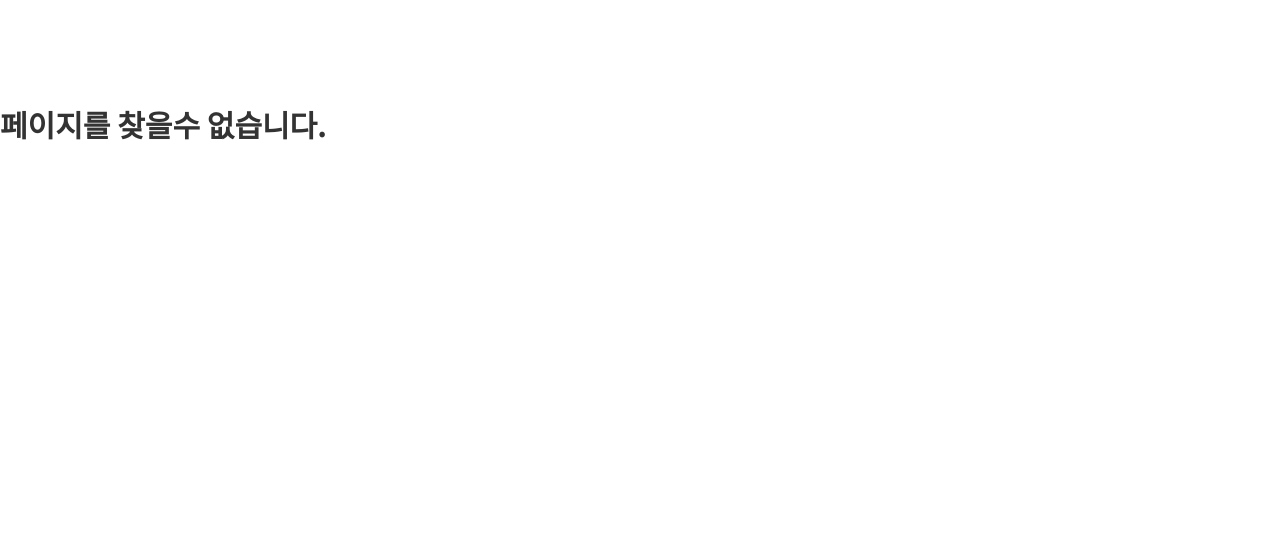
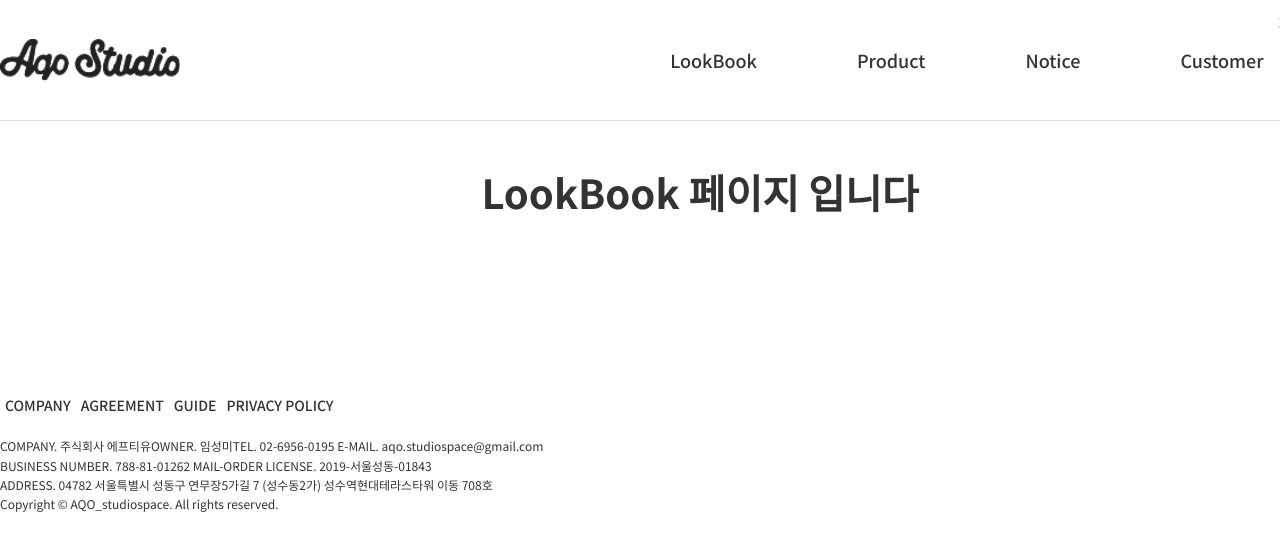
Before and after one commit to hyerin-Im/portfolio1, a React (Vite) app: page /lookbook in a window 1280 px wide. Shown: the top 550 px of the page. Built offline with nearby package versions, Linux system fonts and the light colour scheme; some icons are missing.

Commit message:
footer 내용 수정

```diff
--- a/src/App.jsx
+++ b/src/App.jsx
@@ -14,7 +14,7 @@ import Customer from "./pages/customer/Customer";
 import CustomerDetail from "./components/customer/CustomerDetail";
 import CustomerAdd from "./components/customer/CustomerAdd";
 import CustomerEdit from "./components/customer/CustomerEdit";
-import Press from "./pages/press/Press";
+import LookBook from "./pages/lookbook/LookBook";
 
 const App = () => {
     return (
@@ -27,7 +27,7 @@ const App = () => {
                         <Route path="/join" element={<Join />} />
                         <Route path="/login" element={<Login />} />
                         <Route path="/logout" element={<Logout />} />
-                        <Route path="/press" element={<Press />} />
+                        <Route path="/lookbook" element={<LookBook />} />
                         <Route path="/product" element={<Product />} />
                         <Route path="/cart" element={<Cart />} />
 
--- a/src/footer/Footer.jsx
+++ b/src/footer/Footer.jsx
@@ -1,11 +1,30 @@
+import { Link } from "react-router-dom";
 import { FooterWrap } from "./FooterStyle";
-
 
 const Footer = () => {
     return (
         <FooterWrap>
             <div className="inner">
-
+                <ul className="fMenu">
+                    <li>
+                        <Link to={"/"}>COMPANY</Link>
+                    </li>
+                    <li>
+                        <Link to={"/"}>AGREEMENT</Link>
+                    </li>
+                    <li>
+                        <Link to={"/"}>GUIDE</Link>
+                    </li>
+                    <li>
+                        <Link to={"/"}>PRIVACY POLICY</Link>
+                    </li>
+                </ul>
+                <ul>
+                    <li>COMPANY. 주식회사 에프티유OWNER. 임성미TEL. 02-6956-0195 E-MAIL. aqo.studiospace@gmail.com</li>
+                    <li>BUSINESS NUMBER. 788-81-01262 MAIL-ORDER LICENSE. 2019-서울성동-01843</li>
+                    <li>ADDRESS. 04782 서울특별시 성동구 연무장5가길 7 (성수동2가) 성수역현대테라스타워 이동 708호</li>
+                    <li> Copyright © AQO_studiospace. All rights reserved.</li>
+                </ul>
             </div>
         </FooterWrap>
     );
--- a/src/footer/FooterStyle.js
+++ b/src/footer/FooterStyle.js
@@ -1,11 +1,20 @@
-import styled from 'styled-components';
+import styled from "styled-components";
 
 export const FooterWrap = styled.footer`
     .inner {
         height: 250px;
-    }
-    h2 {
-        padding-top: 80px;
-        font-size: 20px;
+        .fMenu {
+            display: flex;
+            li {
+                margin: 20px 5px;
+                font-size: 14px;
+                font-weight: 500;
+            }
+        }
+        ul {
+            li {
+                font-size: 12px;
+            }
+        }
     }
 `;
--- a/src/header/NavBar.jsx
+++ b/src/header/NavBar.jsx
@@ -11,7 +11,7 @@ const NavBar = () => {
             <NavWrap className="nav">
                 <ul>
                     <li>
-                        <Link to={"/press"}>Press</Link>
+                        <Link to={"/lookbook"}>LookBook</Link>
                     </li>
                     <li>
                         <Link to={"/product"}>Product</Link>
--- a/src/pages/cart/Cart.jsx
+++ b/src/pages/cart/Cart.jsx
@@ -1,10 +1,15 @@
-import { useSelector } from 'react-redux';
-import CartList from '../../components/cart/CartList';
-import { CartWrap } from './ProjectStyle';
-import CartEmpty from '../../components/cart/CartEmpty';
+import { useSelector } from "react-redux";
+import CartList from "../../components/cart/CartList";
+import { CartWrap } from "./ProjectStyle";
+import CartEmpty from "../../components/cart/CartEmpty";
+import { useEffect } from "react";
 
 const Cart = () => {
     const { carts } = useSelector((state) => state.cart);
+
+    useEffect(() => {
+        window.scrollTo(0, 0);
+    }, []);
     return (
         <CartWrap className="cart-box">
             <div className="inner">{carts.length > 0 ? <CartList /> : <CartEmpty />}</div>
--- a/src/pages/customer/Customer.jsx
+++ b/src/pages/customer/Customer.jsx
@@ -1,8 +1,12 @@
-import CustomerLIst from '../../components/customer/CustomerLIst';
-import Pagination from '../../components/pagination/Pagination';
-import { CustomerWrap } from './CustomerStyle';
+import { useEffect } from "react";
+import CustomerLIst from "../../components/customer/CustomerLIst";
+import Pagination from "../../components/pagination/Pagination";
+import { CustomerWrap } from "./CustomerStyle";
 
 const Customer = () => {
+    useEffect(() => {
+        window.scrollTo(0, 0);
+    }, []);
     return (
         <CustomerWrap>
             <div className="inner">
--- /dev/null
+++ b/src/pages/lookbook/LookBook.jsx
@@ -0,0 +1,17 @@
+import { useEffect } from "react";
+import { PressWrap } from "./PressStyle";
+
+const LookBook = () => {
+    useEffect(() => {
+        window.scrollTo(0, 0);
+    }, []);
+    return (
+        <PressWrap>
+            <div className="inner">
+                <h2>LookBook 페이지 입니다</h2>
+            </div>
+        </PressWrap>
+    );
+};
+
+export default LookBook;
--- a/src/pages/main/Main.jsx
+++ b/src/pages/main/Main.jsx
@@ -7,8 +7,13 @@ import 'swiper/css/navigation';
 import Content1 from './Content1';
 import Content2 from './Content2';
 import Content3 from './Content3';
+import { useEffect } from 'react';
 
 const Main = () => {
+
+    useEffect(()=>{
+        window.scrollTo(0,0)
+    },[])
     return (
         <>
             <VisualWrap>
--- a/src/pages/notice/Notice.jsx
+++ b/src/pages/notice/Notice.jsx
@@ -1,8 +1,12 @@
-import NoticeList from '../../components/notice/NoticeList';
-import Pagination from '../../components/pagination/Pagination';
-import { NoticeWrap } from './NoticeStyle';
+import { useEffect } from "react";
+import NoticeList from "../../components/notice/NoticeList";
+import Pagination from "../../components/pagination/Pagination";
+import { NoticeWrap } from "./NoticeStyle";
 
 const Notice = () => {
+    useEffect(() => {
+        window.scrollTo(0, 0);
+    }, []);
     return (
         <NoticeWrap>
             <div className="inner">
--- a/src/pages/press/Press.jsx
+++ /dev/null
@@ -1,13 +0,0 @@
-import { PressWrap } from './PressStyle';
-
-const Press = () => {
-    return (
-        <PressWrap>
-            <div className="inner">
-                <h2>Press 페이지 입니다</h2>
-            </div>
-        </PressWrap>
-    );
-};
-
-export default Press;
```
Also changed, not shown: src/pages/lookbook/PressStyle.js (renamed from src/pages/press/PressStyle.js), 3 other files (tests, documents, lock files or other folders).
